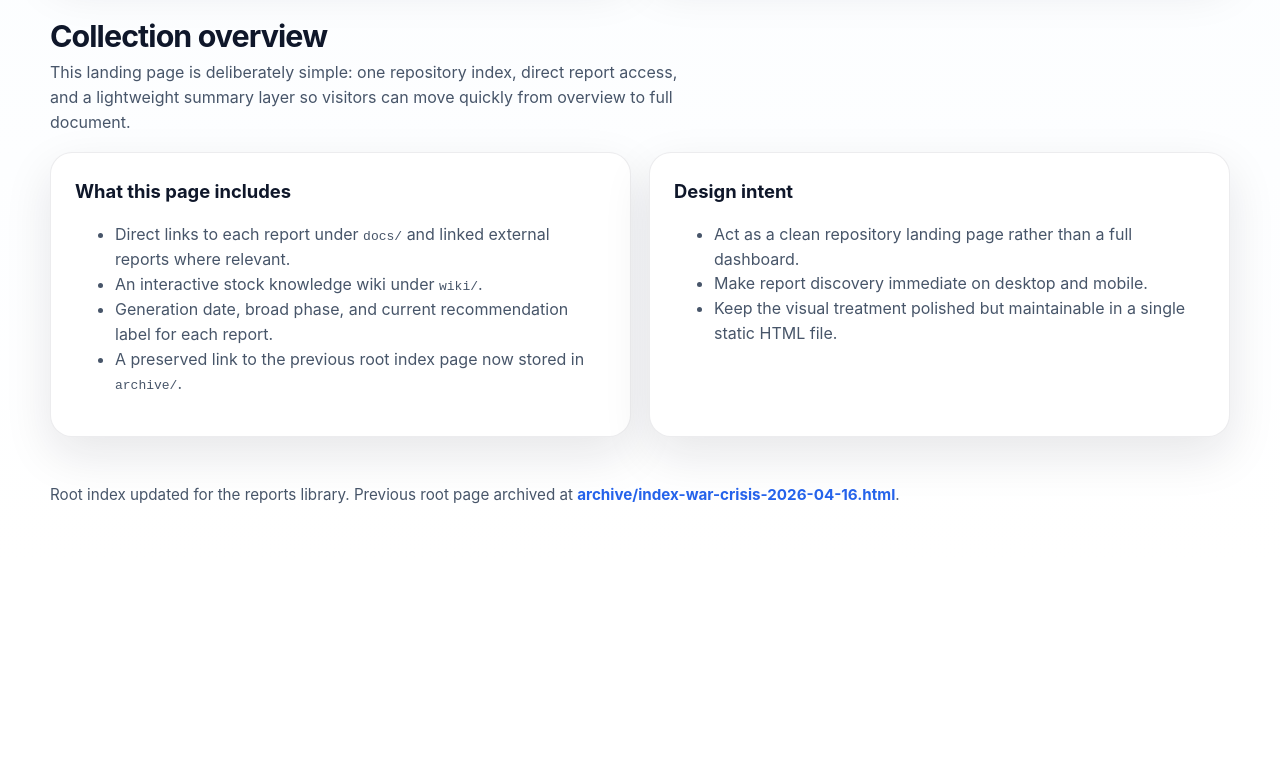
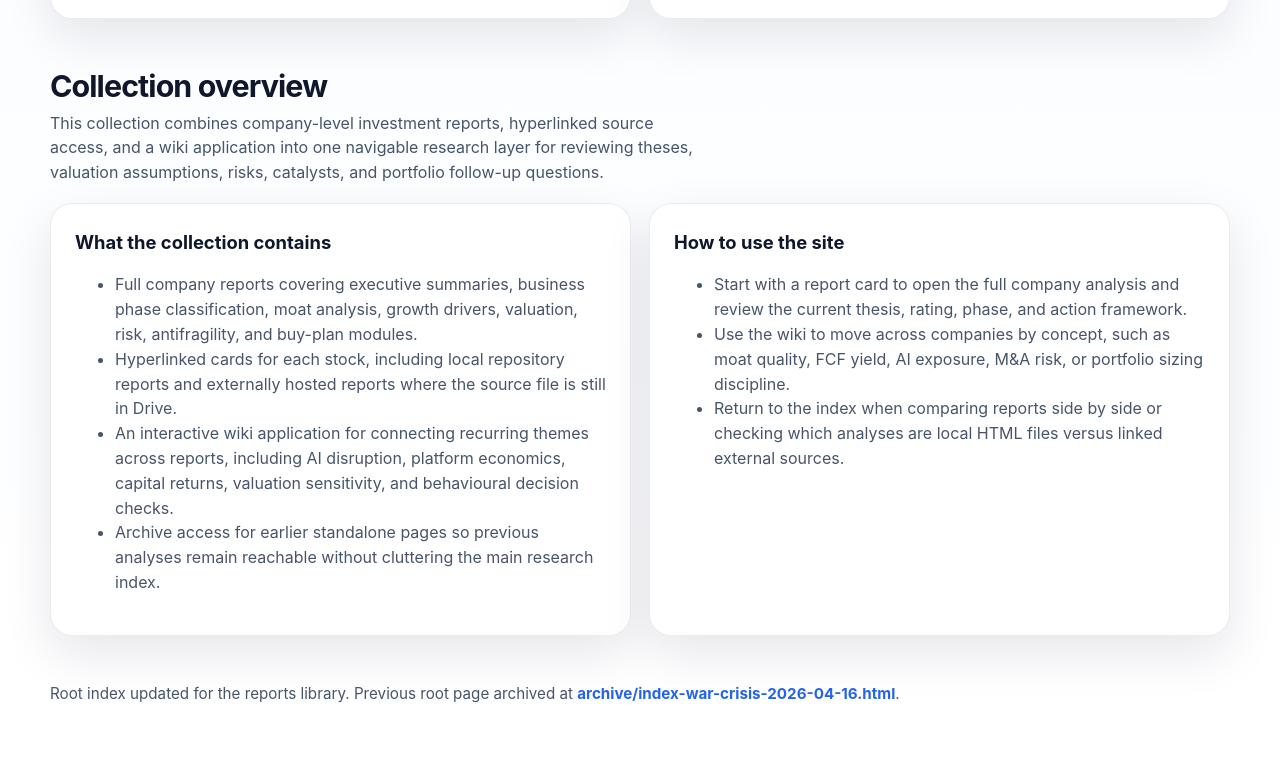
Before and after one commit to rsalek/reports, a website: page index.html in a window 1280 px wide. Shown: the part 1858-2619 px from the top of the page. Before the commit the page ends 2421 px from the top, so only its background shows below. Drawn offline with Linux system fonts and the light colour scheme.

Commit message:
Improve landing page description and collection overview copy

```diff
--- a/index.html
+++ b/index.html
@@ -4,7 +4,7 @@
   <meta charset="UTF-8">
   <meta name="viewport" content="width=device-width, initial-scale=1.0">
   <title>Reports Library | rsalek/reports</title>
-  <meta name="description" content="Landing page for published stock analysis reports in the docs folder.">
+  <meta name="description" content="Equity research report library with linked company reports, external report links, and an interactive stock knowledge wiki.">
   <style>
     :root {
       --bg-dark: #0b1220;
@@ -416,9 +416,9 @@
     <section class="hero">
       <div class="hero-main">
         <div class="eyebrow">Research index</div>
-        <h1>Published report landing page for the docs library</h1>
+        <h1>Equity research reports and stock knowledge wiki</h1>
         <p>
-          This page provides a single entry point to the published stock analysis reports currently stored in the <code>docs</code> folder, plus linked external reports where relevant. Each card links directly to the full report and presents the core investment posture at a glance.
+          A curated entry point for company-level equity research, linking full HTML reports, externally hosted analyses, and the supporting wiki application. Each card opens the source report and summarises the investment thesis, phase classification, rating, and report date, while the wiki provides a connected knowledge map for comparing risks, valuation frameworks, catalysts, and follow-up research across holdings.
         </p>
         <div class="hero-actions">
           <a class="btn btn-primary" href="#reports">Browse reports</a>
@@ -599,26 +599,26 @@
       <div class="section-head">
         <div>
           <h2>Collection overview</h2>
-          <p>This landing page is deliberately simple: one repository index, direct report access, and a lightweight summary layer so visitors can move quickly from overview to full document.</p>
+          <p>This collection combines company-level investment reports, hyperlinked source access, and a wiki application into one navigable research layer for reviewing theses, valuation assumptions, risks, catalysts, and portfolio follow-up questions.</p>
         </div>
       </div>
 
       <div class="overview">
         <div class="panel">
-          <h3>What this page includes</h3>
+          <h3>What the collection contains</h3>
           <ul>
-            <li>Direct links to each report under <code>docs/</code> and linked external reports where relevant.</li>
-            <li>An interactive stock knowledge wiki under <code>wiki/</code>.</li>
-            <li>Generation date, broad phase, and current recommendation label for each report.</li>
-            <li>A preserved link to the previous root index page now stored in <code>archive/</code>.</li>
+            <li>Full company reports covering executive summaries, business phase classification, moat analysis, growth drivers, valuation, risk, antifragility, and buy-plan modules.</li>
+            <li>Hyperlinked cards for each stock, including local repository reports and externally hosted reports where the source file is still in Drive.</li>
+            <li>An interactive wiki application for connecting recurring themes across reports, including AI disruption, platform economics, capital returns, valuation sensitivity, and behavioural decision checks.</li>
+            <li>Archive access for earlier standalone pages so previous analyses remain reachable without cluttering the main research index.</li>
           </ul>
         </div>
         <div class="panel">
-          <h3>Design intent</h3>
+          <h3>How to use the site</h3>
           <ul>
-            <li>Act as a clean repository landing page rather than a full dashboard.</li>
-            <li>Make report discovery immediate on desktop and mobile.</li>
-            <li>Keep the visual treatment polished but maintainable in a single static HTML file.</li>
+            <li>Start with a report card to open the full company analysis and review the current thesis, rating, phase, and action framework.</li>
+            <li>Use the wiki to move across companies by concept, such as moat quality, FCF yield, AI exposure, M&amp;A risk, or portfolio sizing discipline.</li>
+            <li>Return to the index when comparing reports side by side or checking which analyses are local HTML files versus linked external sources.</li>
           </ul>
         </div>
       </div>
```
